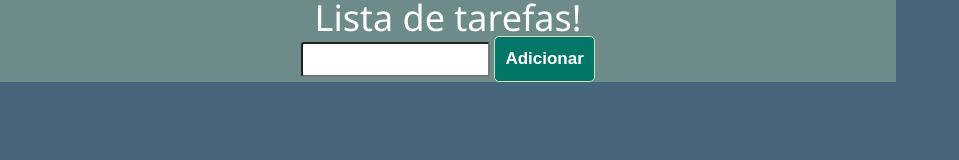
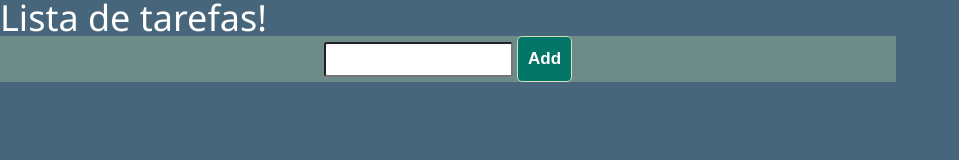
Before and after one commit to gabrielribeirobr/to-do-list-v2, a website: page index.html in a window 1280 px wide. Shown: the whole page, without its empty margins (0-959 px from the left). Drawn offline with Linux system fonts and the light colour scheme.

Commit message:
refector(h1): change name

```diff
--- a/index.html
+++ b/index.html
@@ -8,12 +8,12 @@
     <title>To-do-list-v2</title>
 </head>
 <body>
+<h1>Lista de tarefas!</h1>
+    <div class="container">
 
-    <div class="container">
-        <h1>Lista de tarefas!</h1>
         <form class="form-inputs">
             <input type="text" class="input" name="task name" required>
-            <button type="submit" class="button">Adicionar</button>
+            <button type="submit" class="button">Add</button>
         </form>
     </div>
 
```
